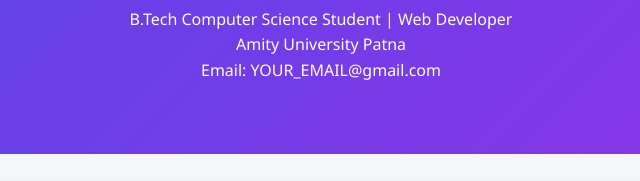
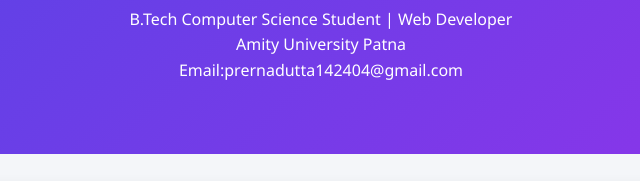
Before and after one commit to prernadutta142404/portfolio-old, a plain HTML site: page index.html in a window 1280 px wide. Shown: the part 150-331 px from the top of the page, 319-959 px from the left. Drawn offline with Linux system fonts and the light colour scheme.

Commit message:
Update index.html

```diff
--- a/index.html
+++ b/index.html
@@ -105,7 +105,7 @@
 <h1>Prerna Dutta</h1>
 <p>B.Tech Computer Science Student | Web Developer</p>
 <p>Amity University Patna</p>
-<p>Email: YOUR_EMAIL@gmail.com</p>
+<p>Email:prernadutta142404@gmail.com</p>
 </header>
 
 <div class="container">
```
